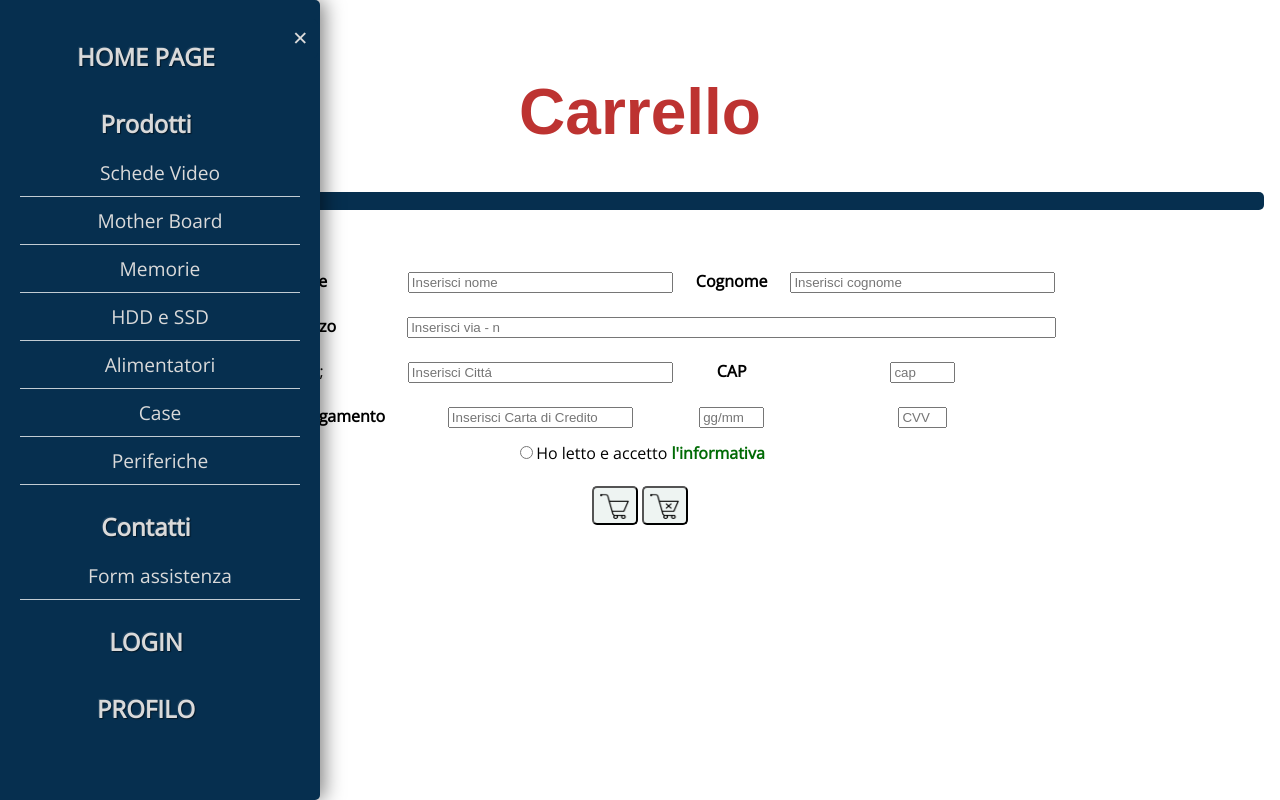
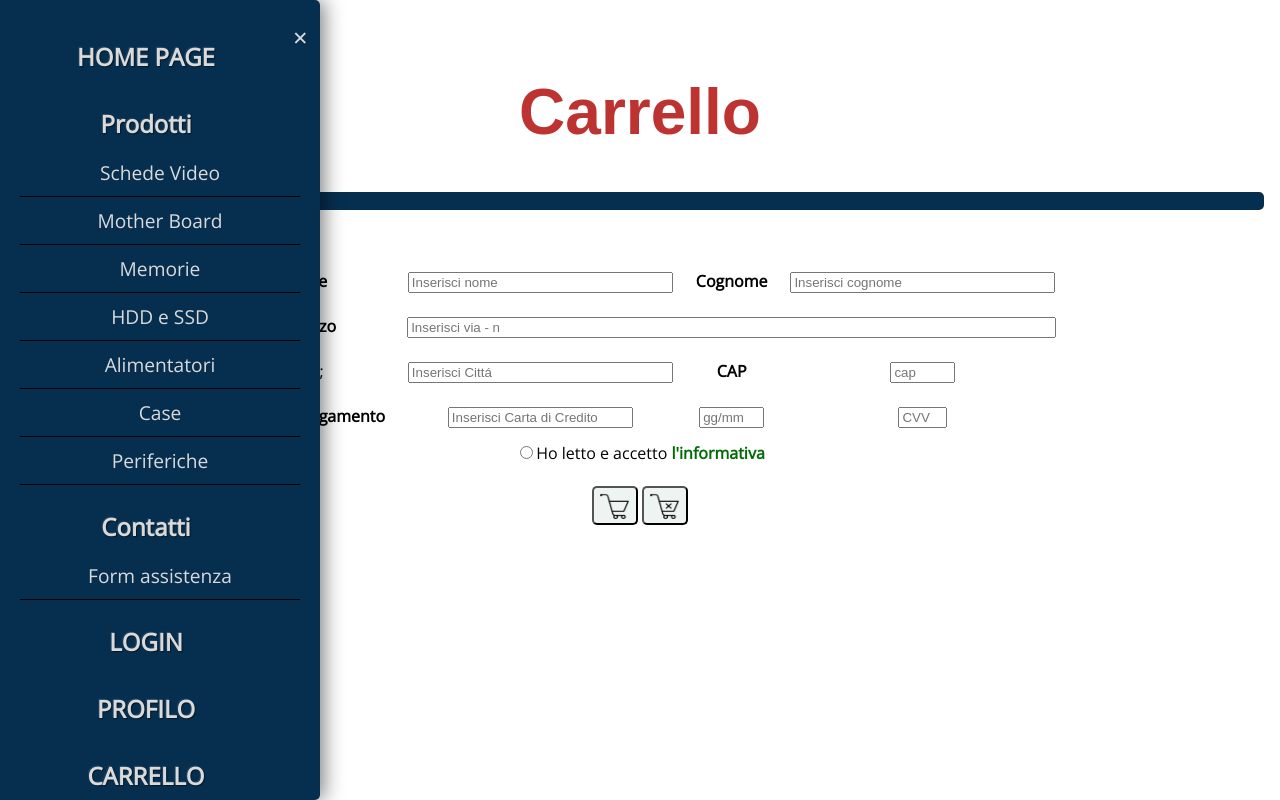
Before and after one commit to IsfetGIT/progetto, a plain HTML site: page carrello.html in a window 1280 px wide. Both pictures are taken after a click on the label 18 px from the left and 38 px from the top of the page. Drawn offline with nearby package versions, Linux system fonts and the light colour scheme; a web font is replaced by a local one.

Commit message:
aggiunto collegamentoal carrello left-nav

```diff
--- a/CSS/left-nav-style.css
+++ b/CSS/left-nav-style.css
@@ -74,7 +74,7 @@ body{
 
 /**
  * Quando checkbox selezionato, aprire panello
- * usiamo pseudo-classe :checked
+ * pseudo-classe :checked
  */
 
 [id='nav-toggle']:checked ~ .nav {
@@ -99,7 +99,6 @@ body{
 /*
  * cambio simbolo del bottone interruttore ,
  * solita croce  (MULTIPLICATION X),
- * potrai utilizare qualsiasi altro simbolo
 */
 
 [id='nav-toggle']:checked ~ .nav > .nav-toggle:after {
@@ -141,7 +140,7 @@ body {
 }
 
 /**
- * Definiamo lo stile del titolo(logo) del panello
+ *  Stile del titolo(logo) del panello
 */
 
 .nav h2 {
@@ -187,7 +186,7 @@ body {
 }
 
 /**
- * Decoriamo il menu
+ * Menu
  * usando la lista non numerata per le voci
  * aggiungiamo passaggi e trasformazioni
  */
@@ -220,7 +219,7 @@ body {
     transform: translateX(0);
 }
 
-/* impostiamo intervalli di apparizone dei voci del menu  */
+/* Intervalli di apparizone dei voci del menu  */
 
 .nav > ul > li:nth-child(2) {
     -webkit-transition: opacity .3s .2s, -webkit-transform .3s .2s;
@@ -302,7 +301,7 @@ body {
     bottom: 0;
     height: 1px;
     width: 100%;
-    background: #c1ccd3;
+    background: black;
     -webkit-transition: width .5s ease;
     transition: width .5s ease;
 }
@@ -313,7 +312,7 @@ body {
 
 .nav > ul > li > a:hover:before {
     width: 0%;
-    background: #c1ccd3;
+    background: black;
     -webkit-transition: width .5s ease;
     transition: width .5s ease;
 }
--- a/carrello.html
+++ b/carrello.html
@@ -59,6 +59,10 @@
 			<br>
 			<h2 class="logo">
 				<font size="5"><a href="usr.html">Profilo</a></font>
+			</h2>
+			<br>
+			<h2 class="logo">
+				<font size="5"><a href="carrello.html">Carrello</a></font>
 			</h2>
 		</nav>
 
```
Also changed, not shown: case.html (+4 -0 lines), contatti.html (+4 -0 lines), hd.html (+4 -0 lines), index.html (+4 -0 lines), login.html (+4 -0 lines), mobo.html (+4 -0 lines), per.html (+4 -0 lines), psu.html (+4 -0 lines), ram.html (+4 -0 lines), reg.html (+4 -0 lines), schedeVideo.html (+4 -0 lines), usr.html (+1 -1 lines).
